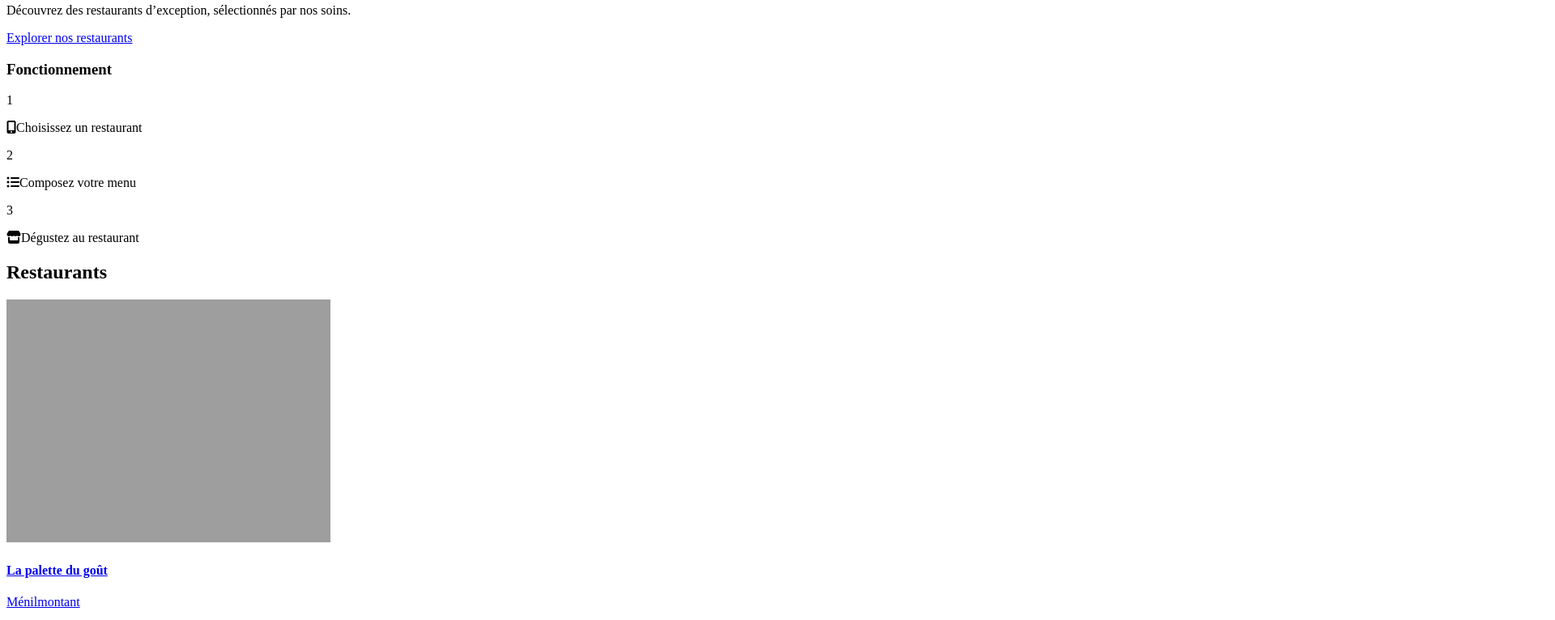
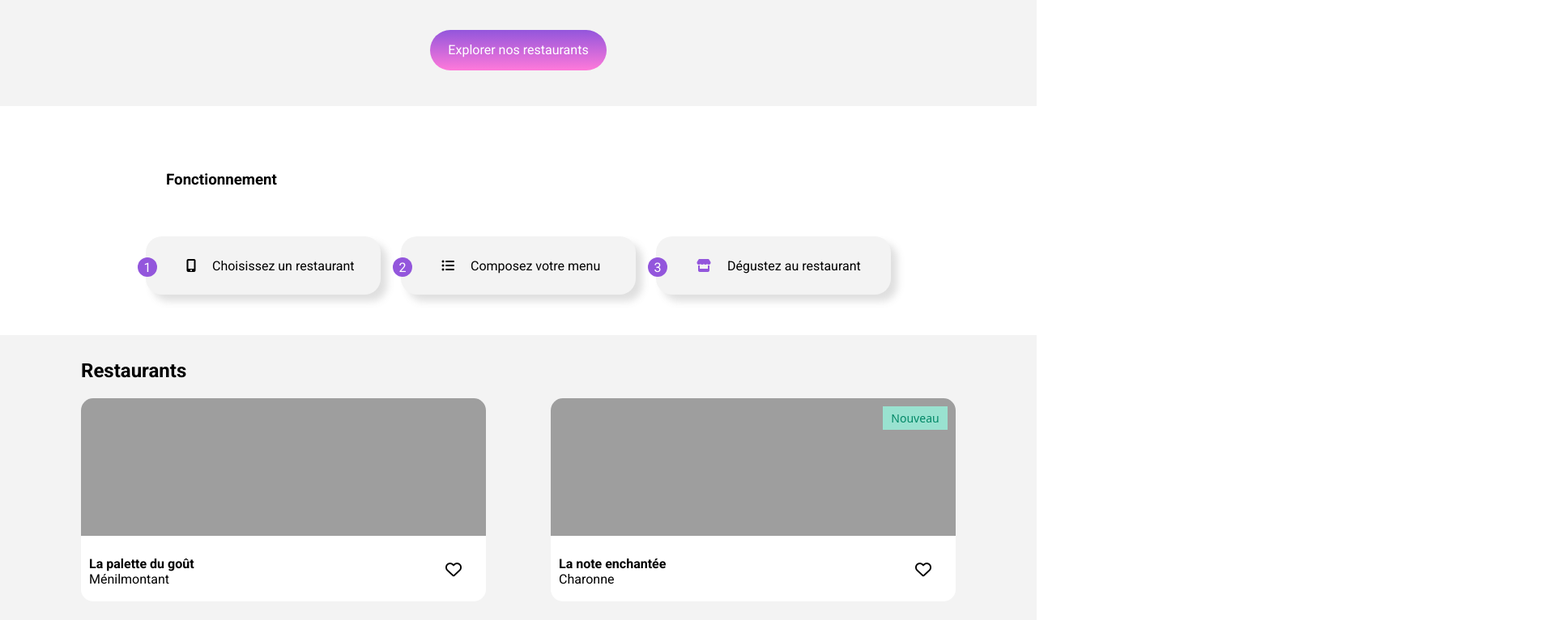
Before and after one commit to GaelMet/oh-my-food, a plain HTML site: page index.html in a window 1280 px wide. Shown: the part 247-1013 px from the top of the page at 81% size, 1920 px wide, since content can reach past the window. Drawn offline with Linux system fonts and the light colour scheme; the site is published under a folder, as on GitHub Pages, so addresses that start at the root find nothing; a web font is replaced by a local one.

Commit message:
changer chemin index

```diff
--- a/index.html
+++ b/index.html
@@ -4,7 +4,7 @@
     <meta charset="UTF-8" />
     <meta name="viewport" content="width=device-width, initial-scale=1.0" />
     <title>Oh my food</title>
-    <link rel="stylesheet" href="/../css/styles.css" />
+    <link rel="stylesheet" href="css/styles.css" />
     <script
       src="https://kit.fontawesome.com/918e05f286.js"
       crossorigin="anonymous"
```
